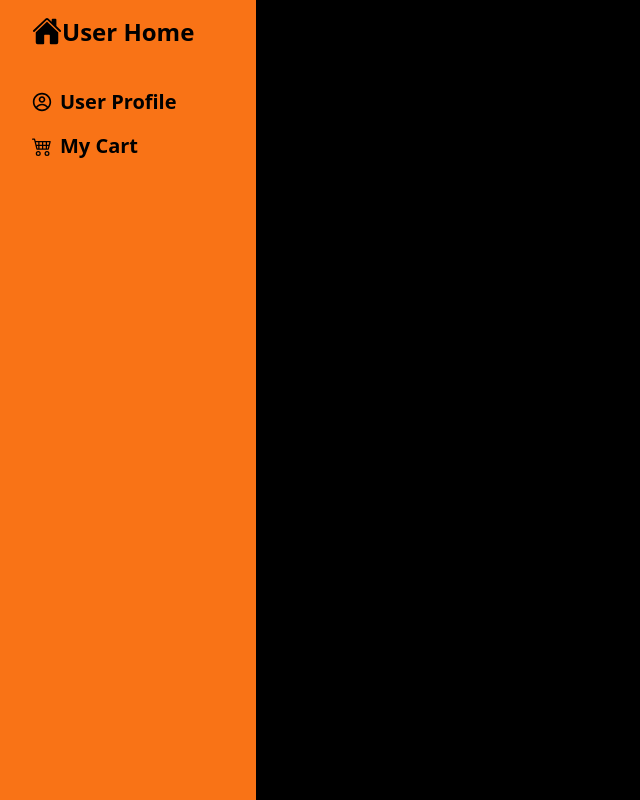
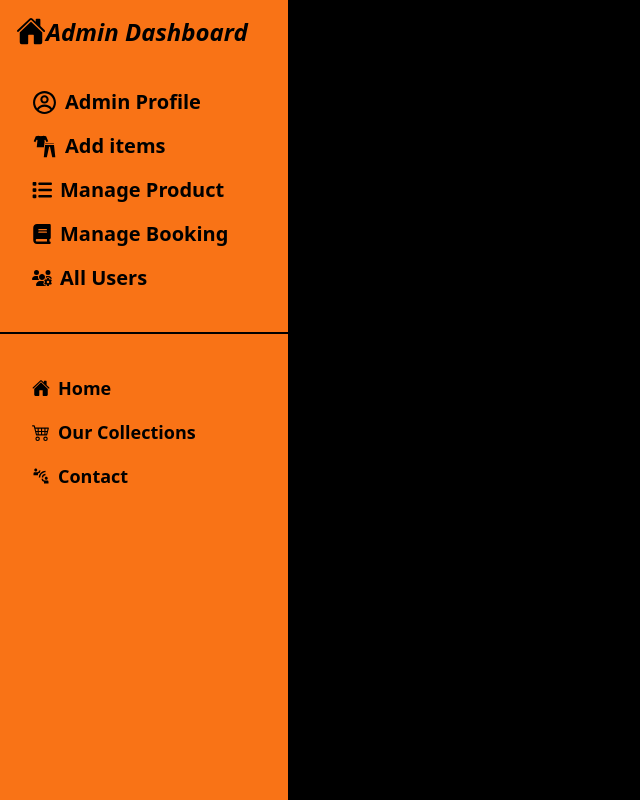
Before and after one commit to Khandaker20201125010/Dazzling-Client-Site-, a React (Vite) app: page /dashboard in a window 1280 px wide. Shown: the whole page, without its empty margins (0-640 px from the left). Built offline with nearby package versions, Linux system fonts and the light colour scheme; no server answers.

Commit message:
dashboard section added

```diff
--- /dev/null
+++ b/src/Layout/DashBoard/AllUsers/AllUsers.jsx
@@ -0,0 +1,16 @@
+import React from 'react';
+
+const AllUsers = () => {
+    return (
+        <div>
+            <div className='flex justify-evenly'>
+                <h2 className='text-3xl'>All Users</h2>
+                <h2 className='text-3xl'>Total Users</h2>
+
+            </div>
+
+        </div>
+    );
+};
+
+export default AllUsers;
--- a/src/Layout/DashBoard/DashBoard.jsx
+++ b/src/Layout/DashBoard/DashBoard.jsx
@@ -1,33 +1,126 @@
 import { BsCart4 } from "react-icons/bs";
-import { Link, Outlet } from "react-router-dom";
+import { NavLink, Outlet } from "react-router-dom";
 import { CgProfile } from "react-icons/cg";
 import { IoHome } from "react-icons/io5";
+import useCart from "../../Hooks/useCart";
+import { MdConnectWithoutContact } from "react-icons/md";
+import { FaCalendar } from "react-icons/fa";
+import { GiClothes } from "react-icons/gi";
+import { FaBook, FaList, FaUsersGear } from "react-icons/fa6";
 const DashBoard = () => {
-    const links = (
+    const [cart] = useCart();
+    const isAdmin = true;
+    const adminNavLinks = (
         <>
-            <Link className={({ isActive }) => {
+
+            <NavLink className={({ isActive }) => {
                 return isActive
                     ? 'font-bold text-black hover:text-white'
                     : 'font-bold text-black hover:text-white';
-            }} to='/dashBoard/userProfile'><CgProfile />User Profile</Link>
-            <Link className={({ isActive }) => {
+            }} to='/dashBoard/adminProfile'><CgProfile size={25} />Admin Profile</NavLink>
+            <NavLink className={({ isActive }) => {
 
                 return isActive
                     ? 'font-bold text-black hover:text-white'
                     : 'font-bold text-black hover:text-white';
-            }} to='/dashBoard/cart'> <BsCart4 />My Cart</Link>
+            }} to='/dashBoard/addItems'> <GiClothes size={25} />Add items</NavLink>
+             <NavLink className={({ isActive }) => {
+                return isActive
+                    ? 'font-bold text-black hover:text-white'
+                    : 'font-bold text-black hover:text-white';
+            }} to='/dashBoard/manageProduct'><FaList size={20} />Manage Product</NavLink>
+             <NavLink className={({ isActive }) => {
+                return isActive
+                    ? 'font-bold text-black hover:text-white'
+                    : 'font-bold text-black hover:text-white';
+            }} to='/dashBoard/manageBookings'><FaBook size={20} />Manage Booking</NavLink>
+             <NavLink className={({ isActive }) => {
+                return isActive
+                    ? 'font-bold text-black hover:text-white'
+                    : 'font-bold text-black hover:text-white';
+            }} to='/dashBoard/allUsers'><FaUsersGear />All Users</NavLink>
+        </>
+    )
+    const navLinks = (
+        <>
+
+            <NavLink className={({ isActive }) => {
+                return isActive
+                    ? 'font-bold text-black hover:text-white'
+                    : 'font-bold text-black hover:text-white';
+            }} to='/dashBoard/userProfile'><CgProfile />User Profile</NavLink>
+            <NavLink className={({ isActive }) => {
+
+                return isActive
+                    ? 'font-bold text-black hover:text-white'
+                    : 'font-bold text-black hover:text-white';
+            }} to='/dashBoard/cart'> <BsCart4 />My Cart({cart.length})</NavLink>
+             <NavLink className={({ isActive }) => {
+                return isActive
+                    ? 'font-bold text-black hover:text-white'
+                    : 'font-bold text-black hover:text-white';
+            }} to='/dashBoard/reservation'><FaCalendar />Reservation</NavLink>
+             <NavLink className={({ isActive }) => {
+                return isActive
+                    ? 'font-bold text-black hover:text-white'
+                    : 'font-bold text-black hover:text-white';
+            }} to='/dashBoard/myBooking'><CgProfile />My Booking</NavLink>
+        </>
+    )
+
+    const Links = (
+        <>
+            <NavLink className={({ isActive }) => {
+                return isActive
+                    ? 'font-bold text-black hover:text-white'
+                    : 'font-bold text-black hover:text-white';
+            }} to='/'><IoHome />Home</NavLink>
+            <NavLink className={({ isActive }) => {
+
+                return isActive
+                    ? 'font-bold text-black hover:text-white'
+                    : 'font-bold text-black hover:text-white';
+            }}  to='/allCollections'> <BsCart4 />Our Collections</NavLink>
+            <NavLink className={({ isActive }) => {
+
+                return isActive
+                    ? 'font-bold text-black hover:text-white'
+                    : 'font-bold text-black hover:text-white';
+            }}  to='/contact'> <MdConnectWithoutContact />Contact</NavLink>
         </>
     )
     return (
-        <div className="flex">
-            <div className="w-64 min-h-screen bg-orange-500">
-                <h3 className="text-center text-2xl p-4 px-8 text-black font-extrabold flex "><IoHome size={30} />User Home</h3>
+        <div className="flex ">
+            <div className="w-72 min-h-screen bg-orange-500">
+               {
+                isAdmin ? <>
+                 <h3 className="text-center text-2xl p-4 text-black font-extrabold flex "><IoHome size={30} /><i>Admin Dashboard</i></h3>
+                </>:
+                <>
+                 <h3 className="text-center text-2xl p-4  text-black font-extrabold flex "><IoHome size={30} /><i>User Dashboard</i></h3>
+                </>
+               }
                 <ul className="menu p-4 text-xl text-black font-bold">
+                   {
+                    isAdmin ? <>
+                     <li>
+                       {adminNavLinks}
+                       </li>
+
+                    </>:<>
+                       <li>
+                       {navLinks}
+                       </li>
+                    </>
+                   }
+                </ul>
+                <div className=" border-t-2 border-black my-4 max-h-screen"></div>
+                <ul className="menu p-4 text-lg text-black font-bold">
                     <li>
-                        {links}
+                        {Links}
                     </li>
+                </ul>
 
-                </ul>
             </div>
             <div className="flex-1 p-8 min-h-screen mx-auto">
                 <Outlet></Outlet>
--- a/src/Pages/Shared/NavBar/NavBar.jsx
+++ b/src/Pages/Shared/NavBar/NavBar.jsx
@@ -74,6 +74,18 @@ const NavBar = () => {
                     to='/allCollections'
                 >
                     Our Collections
+                </NavLink>
+            </li>
+            <li>
+                <NavLink  data-tip="Our Collections"
+                    className={({ isActive }) =>
+                        isActive
+                            ? 'font-bold text-yellow-600 hover:text-yellow-700 tooltip tooltip-warning tooltip-bottom '
+                            : 'font-bold text-white hover:text-yellow-600 tooltip tooltip-warning tooltip-bottom '
+                    }
+                    to='/Contact'
+                >
+                    Contact
                 </NavLink>
             </li>
             <li>
```
Also changed, not shown: src/Routes/Routes.jsx (+28 -1 lines).
